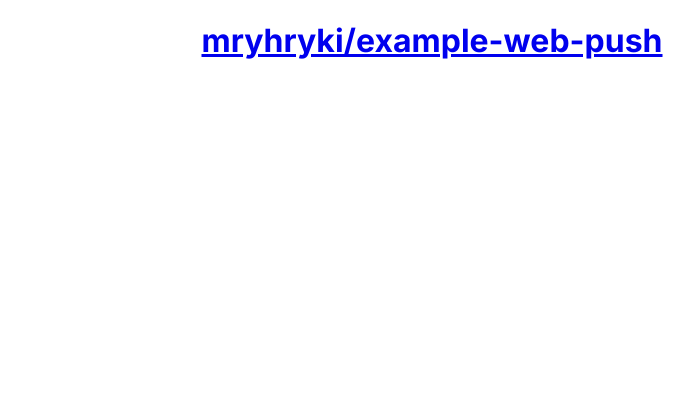
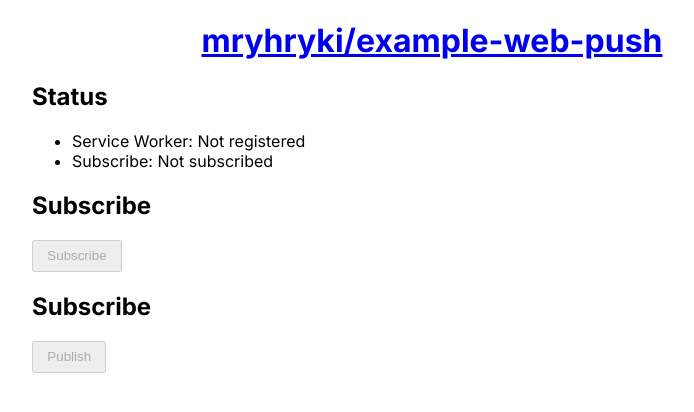
Before and after one commit to mryhryki/example-web-push, a Next.js app: page / in a window 1280 px wide. Shown: the top 412 px of the page, without its empty margins (208-902 px from the left). Built offline with nearby package versions, Linux system fonts and the light colour scheme; no server answers.

Commit message:
Update src/app/page.tsx

```diff
--- a/src/app/page.tsx
+++ b/src/app/page.tsx
@@ -1,4 +1,12 @@
+"use client";
+
+import { useServiceWorker } from "@/app/hooks/useServiceWorker";
+import { useSubscribe } from "@/app/hooks/useSubscribe";
+
 export default function Home() {
+  const registration = useServiceWorker();
+  const { subscribe, subscription } = useSubscribe(registration);
+
   return (
     <main>
       <h1>
@@ -10,6 +18,47 @@ export default function Home() {
           mryhryki/example-web-push
         </a>
       </h1>
+
+      <section>
+        <h2>Status</h2>
+        <ul>
+          <li>Service Worker: {registration != null ? "Registered" : "Not registered"}</li>
+          <li>Subscribe: {subscription != null ? "Subscribed" : "Not subscribed"} </li>
+        </ul>
+      </section>
+
+      <section>
+        <h2>Subscribe</h2>
+        <p>
+          <button
+            onClick={subscribe}
+            style={{ padding: "0.5em 1em" }}
+            disabled={registration == null}
+          >
+            Subscribe
+          </button>
+        </p>
+        {subscription != null && (
+          <ul>
+            <li>Endpoint: <code>{subscription.endpoint}</code></li>
+            <li>auth: <code>{subscription.auth}</code></li>
+            <li>p256dh: <code>{subscription.p256dh}</code></li>
+          </ul>
+        )}
+      </section>
+
+      <section>
+        <h2>Subscribe</h2>
+        <p>
+          <button
+            /* TODO: Publish */
+            style={{ padding: "0.5em 1em" }}
+            disabled={subscription == null}
+          >
+            Publish
+          </button>
+        </p>
+      </section>
     </main>
   );
 }
```
